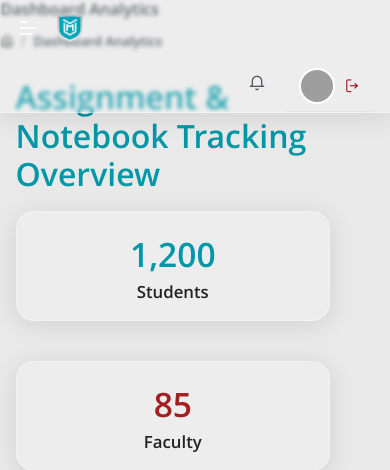
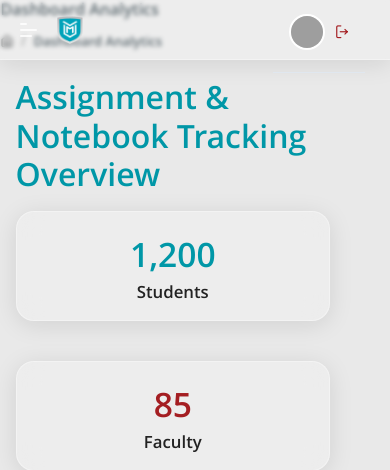
Before and after one commit to bhagirathbaraiya/PHP_PROJECT, a PHP site: page /cms/admin/dashboard.php in a window 390 px wide. Shown: the top 470 px of the page. Run offline with PHP 8.4, Linux system fonts and the light colour scheme; a user stored in the database is signed in; data comes from the database, SQL or seed files in the repository; some web fonts are replaced; grey boxes are pictures that could not be loaded.

Commit message:
header issue solved

```diff
--- a/admin/assets/css/admin-responsive.css
+++ b/admin/assets/css/admin-responsive.css
@@ -123,4 +123,33 @@ body {
   .admin-glass-header .dropdown-toggle {
     display: inline-block !important;
   }
+  /* Header mobile alignment fixes */
+  .pcoded-header .m-header {
+    height: 60px !important;
+    display: flex !important;
+    align-items: center !important;
+    justify-content: space-between !important;
+    padding: 0 10px !important;
+  }
+  .pcoded-header .navbar-nav {
+    display: flex !important;
+    flex-direction: row !important;
+    align-items: center !important;
+    gap: 8px !important;
+    margin: 0 !important;
+  }
+  .pcoded-header .navbar-nav li {
+    display: flex !important;
+    align-items: center !important;
+    height: auto !important;
+  }
+  .pcoded-header .dropdown {
+    display: flex !important;
+    align-items: center !important;
+  }
+  .pcoded-header .dropdown-toggle {
+    padding: 4px !important;
+    display: flex !important;
+    align-items: center !important;
+  }
 }
--- a/admin/include/header.php
+++ b/admin/include/header.php
@@ -1,54 +1,15 @@
 <header class="navbar pcoded-header navbar-expand-lg navbar-light header-dark admin-glass-header" style="backdrop-filter: blur(2px); background: rgba(255,255,255,0.18); border-bottom: 1.5px solid rgba(255,255,255,0.35);position:fixed; box-shadow: 0 4px 24px rgba(0,0,0,0.10); width:100%; z-index:1000;">
-    <div class="m-header" style="gap:10px;">
+    <div class="m-header d-flex align-items-center justify-content-between w-100" style="gap:10px; padding: 0 15px;">
+        <div class="d-flex align-items-center" style="gap:10px;">
             <a class="mobile-menu" id="mobile-collapse" href="#!" style="margin-right:10px;"><span></span></a>
             <!-- Hamburger for sidebar toggle -->
             <a href="dashboard.php" class="b-brand d-flex align-items-center" style="gap:10px;">
                 <img src="../public/LOGO_B.png" alt="Logo Big" class="logo-big" style="height:48px; width:auto; display:inline-block;">
                 <img src="../public/LOGO_S.png" alt="Logo Small" class="logo-small" style="height:36px; width:auto; display:none;">
             </a>
-        <a href="#" class="mob-toggler d-none d-lg-inline">
-            <i class="feather icon-more-vertical"></i>
-        </a>
         </div>
-    <div class="navbar-collapse mt-0">
-        <ul class="navbar-nav ml-auto">
-            <li>
-                <div class="dropdown">
-                    <a class="dropdown-toggle" href="#" data-toggle="dropdown">
-                        <i class="icon feather icon-bell"></i>
-                        <?php
-$rt = mysqli_query($con,"select tblcomplaints.*,users.fullName as name from tblcomplaints join users on users.id=tblcomplaints.userId where tblcomplaints.status is null");
-$num1 = mysqli_num_rows($rt);
-?>
-                        <span class="badge badge-pill badge-danger"><?php echo htmlentities($num1)?></span>
-                    </a>
-                    <div class="dropdown-menu dropdown-menu-right notification glass-dropdown" style="backdrop-filter: blur(12px); background: rgba(255,255,255,0.85); border-radius:16px; box-shadow:0 4px 24px rgba(0,0,0,0.10); border:1.5px solid rgba(255,255,255,0.35); min-width:260px;">
-                        <div class="noti-head">
-                            <h6 class="d-inline-block m-b-0">Notifications</h6>
-                        </div>
-                        <ul class="noti-body">
-                            <li class="notification">
-                                <?php
-                                $cnt=1;
-                                while($row=mysqli_fetch_array($rt))
-                                {
-                                ?>
-                                <div class="media">
-                                    <img class="img-radius" src="assets/images/user/user.png" alt="Generic placeholder image" style="width:40px; height:40px; border-radius:50%; border:2px solid #fff; object-fit:cover;">
-                                    <div class="media-body">
-                                        <p><strong><?php echo htmlentities($row['name']);?></strong><span class="n-time text-muted"></span></p>
-                                        <p>Complaint No.<a href="complaint-details.php?cid=<?php echo htmlentities($row['complaintNumber']);?>"><?php echo htmlentities($row['complaintNumber']);?> at <small><?php echo htmlentities($row['regDate']);?></small> </a></p>
-                                    </div>
-                                </div>
-                                <br><?php $cnt=$cnt+1; } ?>
-                            </li>
-                        </ul>
-                        <div class="noti-footer">
-                            <a href="#!">show all</a>
-                        </div>
-                    </div>
-                </div>
-            </li>
+
+        <ul class="navbar-nav d-flex flex-row align-items-center" style="gap:10px;">
         <li>
             <div class="dropdown drp-user d-flex">
 
@@ -71,31 +32,48 @@ $num1 = mysqli_num_rows($rt);
         display: inline-block;
         vertical-align: middle;
     }
+
     .logo-small {
         height: 36px;
         width: auto;
         display: none;
         vertical-align: middle;
     }
+
     .m-header {
         display: flex;
         align-items: center;
-        justify-content: flex-start;
+        justify-content: space-between;
         width: 100%;
+        padding: 0 15px;
     }
+
     .b-brand {
-        margin-right: auto !important;
+        margin-right: 0 !important;
     }
+
+    /* Header navigation alignment */
+    .navbar-nav {
+        flex-direction: row !important;
+        align-items: center;
+        gap: 10px;
+        margin: 0 !important;
+    }
+
+    .navbar-nav li {
+        margin: 0 !important;
+    }
+
     /* Force hamburger to the left of the logo in the header */
     .pcoded-header .m-header {
         display: flex !important;
         align-items: center;
-        justify-content: flex-start;
+        justify-content: space-between;
         position: relative;
-        gap: 10px;
         width: 100%;
-        padding: 0 10px;
+        padding: 0 15px;
     }
+
     .pcoded-header .m-header .mobile-menu {
         position: relative !important;
         left: 0 !important;
@@ -104,54 +82,137 @@ $num1 = mysqli_num_rows($rt);
         margin-left: 0 !important;
         z-index: 2;
     }
+
     .pcoded-header .m-header .b-brand {
         margin-left: 0 !important;
         margin-right: 0 !important;
     }
+
     @media (max-width: 991px) {
         .logo-big {
             display: none !important;
         }
+
         .logo-small {
             display: inline-block !important;
         }
+
         .admin-glass-header .b-brand strong {
             font-size: 1rem;
         }
+
         .admin-glass-header .dropdown-toggle span {
             display: none !important;
         }
+
         .admin-glass-header .dropdown-toggle img {
             margin-right: 0 !important;
         }
+
         .mob-toggler {
             display: none !important;
         }
+
         .user-name {
             display: none !important;
         }
+
         .user-profile-img {
             width: 36px !important;
             height: 36px !important;
         }
+
+        /* Mobile header alignment fixes */
+        .pcoded-header {
+            height: 60px !important;
         }
+
+        .m-header {
+            height: 60px !important;
+            padding: 0 10px !important;
+        }
+
+        .navbar-nav {
+            height: 100% !important;
+            display: flex !important;
+            flex-direction: row !important;
+            align-items: center !important;
+            gap: 8px !important;
+        }
+
+        .navbar-nav li {
+            height: auto !important;
+            display: flex !important;
+            align-items: center !important;
+        }
+
+        .dropdown {
+            height: auto !important;
+            display: flex !important;
+            align-items: center !important;
+        }
+
+        .dropdown-toggle {
+            height: auto !important;
+            padding: 4px !important;
+            display: flex !important;
+            align-items: center !important;
+        }
+
+        .icon-bell {
+            font-size: 18px !important;
+        }
+
+        .badge {
+            font-size: 10px !important;
+            padding: 2px 6px !important;
+            min-width: 18px !important;
+            height: 18px !important;
+            line-height: 14px !important;
+        }
+    }
+
     @media (min-width: 992px) {
         .mob-toggler {
             display: inline !important;
         }
+
         .user-name {
             display: inline !important;
         }
     }
+
     @media (max-width: 600px) {
         .logo-small {
             height: 28px !important;
         }
+
         .admin-glass-header .dropdown-toggle img {
             width: 32px !important;
             height: 32px !important;
         }
+
+        .m-header {
+            padding: 0 8px !important;
         }
+
+        .navbar-nav {
+            gap: 6px !important;
+        }
+
+        .icon-bell {
+            font-size: 16px !important;
+        }
+
+        .badge {
+            font-size: 9px !important;
+            padding: 1px 4px !important;
+            min-width: 16px !important;
+            height: 16px !important;
+            line-height: 14px !important;
+        }
+    }
+
     @media (max-width: 991px) {
         .dropdown-menu.profile-notification {
             left: auto !important;
@@ -160,6 +221,7 @@ $num1 = mysqli_num_rows($rt);
             top: 48px !important;
             border-radius: 14px !important;
         }
+
         .dropdown.drp-user .dropdown-toggle {
             padding: 6px 8px !important;
             min-width: unset !important;
```
Lines whose indentation alone changed are shown as unchanged.
